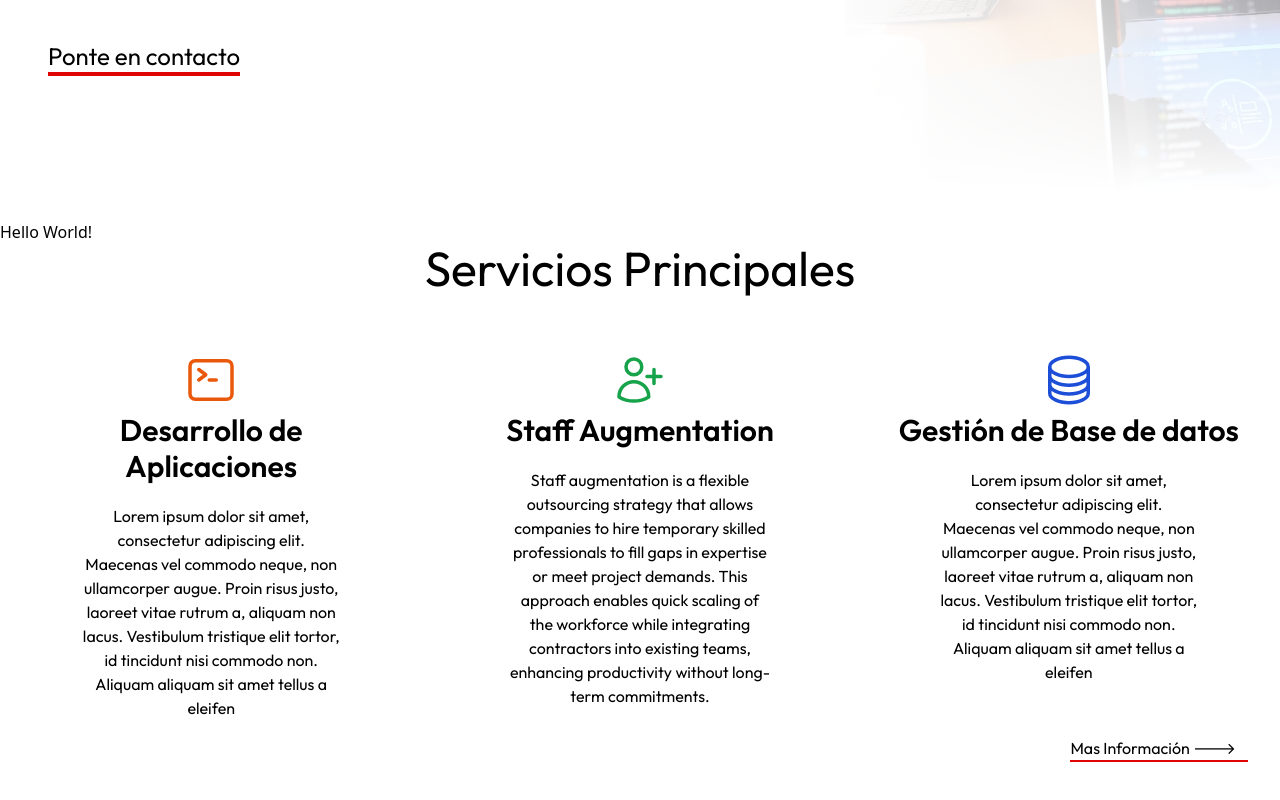
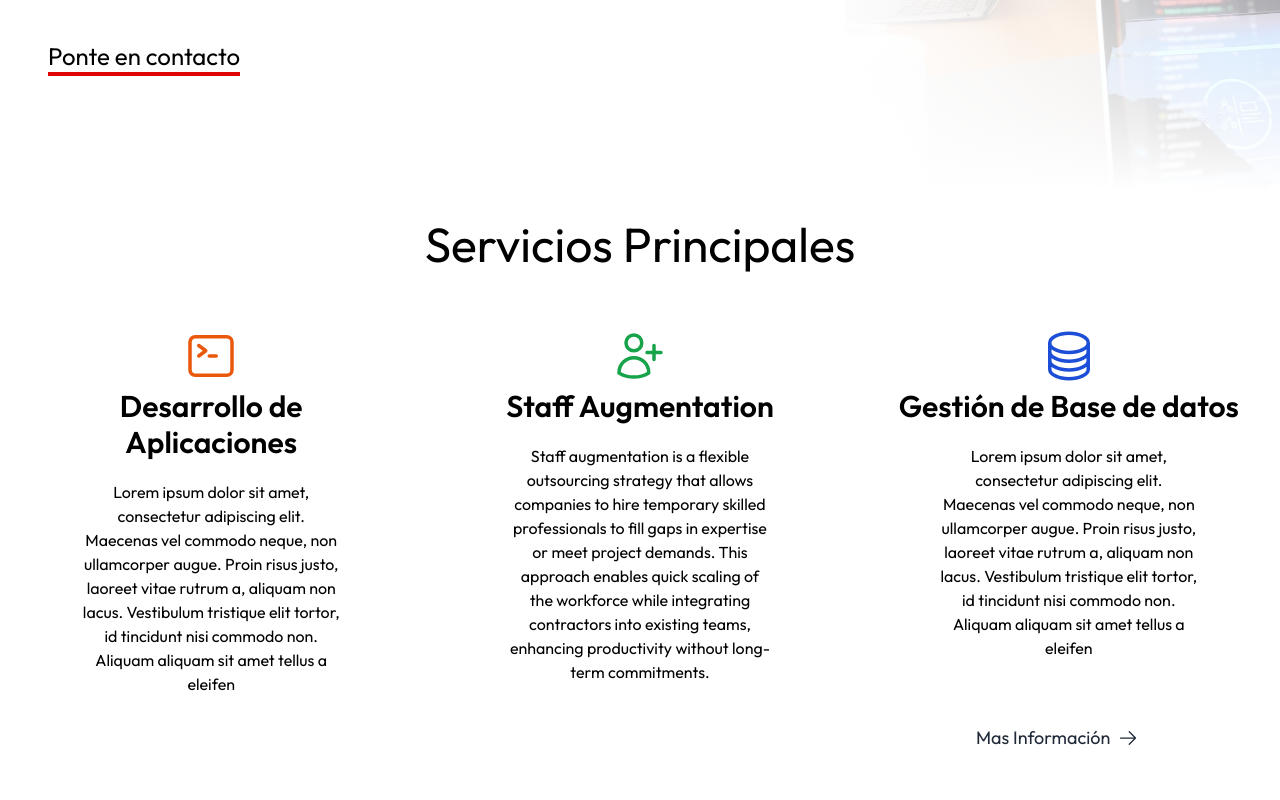
Before and after one commit to BautistaRescala/innovare-landing, a Next.js app: page /en in a window 1280 px wide. Shown: the part 440-1240 px from the top of the page. Built offline with nearby package versions, Linux system fonts and the light colour scheme.

Commit message:
HomePage Fixes

```diff
--- a/src/app/[locale]/page.tsx
+++ b/src/app/[locale]/page.tsx
@@ -2,12 +2,14 @@ import {useTranslations} from 'next-intl';
 import { unstable_setRequestLocale } from 'next-intl/server';
 import { Outfit } from "next/font/google";
 import { Link } from '@/i18n/routing';
-import { CircleStackIcon,CodeBracketIcon,BeakerIcon,CommandLineIcon,UserPlusIcon } from '@heroicons/react/24/outline';
+import HomePageCarousel from '@/components/HomePageCarousel';
+import { CircleStackIcon,CommandLineIcon,UserPlusIcon,ArrowRightIcon } from '@heroicons/react/24/outline';
 const contentfont = Outfit({subsets:['latin']})
 
 export default function HomePage({params: {locale}}:{params: {locale:string}}) {
   unstable_setRequestLocale(locale);
   const t = useTranslations('HomePage');
+
   return (
     <div>
       <div className="mt-20 bg-[url('/homepage1.jpg')] bg-contain bg-no-repeat bg-right">
@@ -23,7 +25,9 @@ export default function HomePage({params: {locale}}:{params: {locale:string}}) {
       </div>
       {/* Reviews */}
       <div>
-        <p>Hello World!</p>
+        <div>
+
+        </div>
       </div>
       {/* Servicios */}
       <div className="text-center">
@@ -46,8 +50,15 @@ export default function HomePage({params: {locale}}:{params: {locale:string}}) {
             <p className=" mt-5 px-8 mx-4">Lorem ipsum dolor sit amet, consectetur adipiscing elit. Maecenas vel commodo neque, non ullamcorper augue. Proin risus justo, laoreet vitae rutrum a, aliquam non lacus. Vestibulum tristique elit tortor, id tincidunt nisi commodo non. Aliquam aliquam sit amet tellus a eleifen</p>
           </div>
       </div>
-      <div className={`${contentfont.className} text-end px-8`}>
-        <Link className="inline-block border-b-2 border-red-950 hover:text-red-700 pr-3" href="/services">Mas Información 🡒</Link>
+      <div className={`${contentfont.className} flex justify-center md:justify-end mt-3`}>
+        <div className="flex md:w-52 md:mx-24 hover:px-4 text-gray-800 hover:text-red-950 transition-all">
+          <Link href="/services">
+            <div className="flex flex-row justify-center items-center">
+              <p className="text-lg inline-block">Mas Información</p>
+              <ArrowRightIcon className="ml-2 w-5 h-5"></ArrowRightIcon>
+            </div>
+          </Link>
+        </div>
       </div>
       <div className=" h-[1280px]"></div>
     </div>
--- /dev/null
+++ b/src/components/HomePageCarousel.tsx
@@ -0,0 +1,20 @@
+'use client';
+
+import { Carousel } from "react-responsive-carousel";
+import "react-responsive-carousel/lib/styles/carousel.min.css";
+
+export default function HomePageCarousel(){
+
+    return(
+        <div>
+            <Carousel>
+                <div>
+                    <p>Hello World!</p>
+                </div>
+                <div>
+                    <p>Hello Earth!</p>
+                </div>
+            </Carousel>
+        </div>
+    )
+}
--- a/src/components/nav/SideNav.tsx
+++ b/src/components/nav/SideNav.tsx
@@ -6,7 +6,7 @@ export default function SideNav({children,isOpen}:
     const t = useTranslations('Navigation');
     return(
         <div //style={{opacity: isOpen ? "1":"0"}}
-        className={clsx("fixed h-screen w-screen top-20 start-0 bg-white transition-all overscroll-none overflow-hidden",
+        className={clsx("fixed z-50 h-screen w-screen top-20 start-0 bg-white transition-all overscroll-none overflow-hidden",
             isOpen?
             "opacity-100 visible" :
             "opacity-0 invisible",
```
